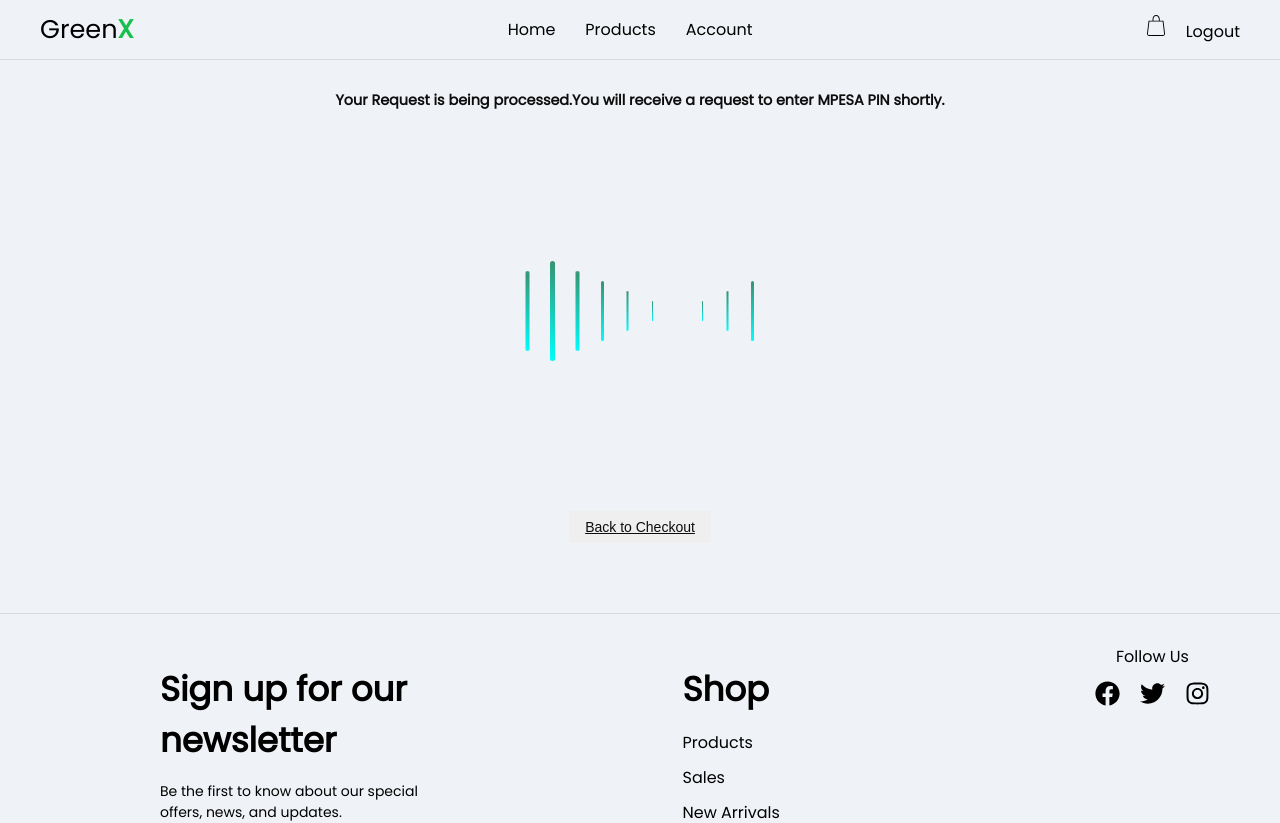
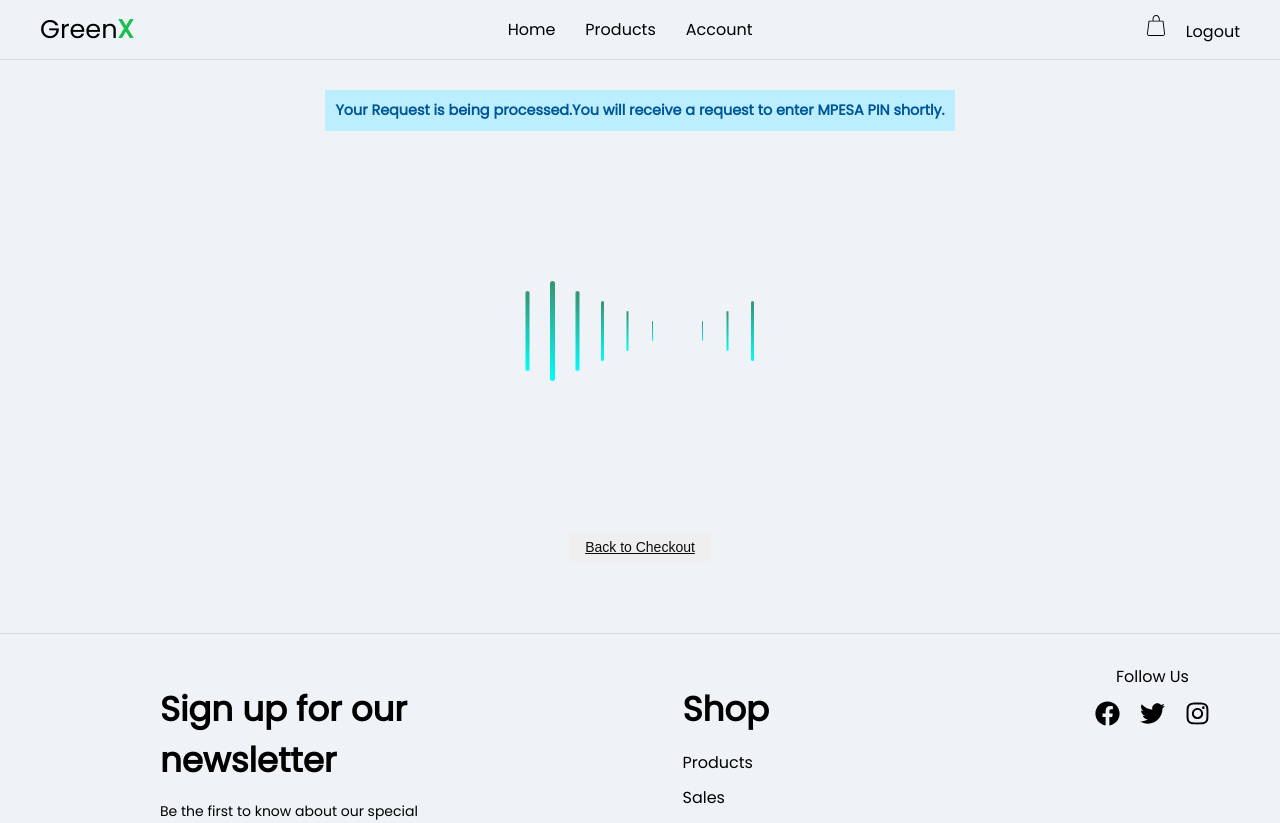
Before and after one commit to robynroby/e-Mkulima, a React (Vite) app in the folder frontend/: page /loading in a window 1280 px wide. Shown: the top 823 px of the page. Built offline with nearby package versions, Linux system fonts and the light colour scheme; sample sign-in values are in the browser's storage.

Commit message:
few ui changes

```diff
--- a/frontend/src/components/Cart.jsx
+++ b/frontend/src/components/Cart.jsx
@@ -5,7 +5,7 @@ import './Cart.scss';
 const Cart = () => {
     const [cart, setCart] = useState([]);
     const [loading, setLoading] = useState(true);
-    // const [removeMsg, setRemoveMsg] = useState('');
+    const [removeMsg, setRemoveMsg] = useState('');
 
     const subtotal = cart.reduce((acc, item) => acc + item.price * item.quantity, 0);
     const shipping = 100;
@@ -107,7 +107,7 @@ const Cart = () => {
             console.log(updatedCartData);
 
             window.location.reload();
-            // setRemoveMsg('Item removed from cart');
+            setRemoveMsg('Item removed from cart');
 
             const updatedProductsDetailsPromises = updatedProducts.map(async (product) => {
                 const productResponse = await fetch(`http://localhost:5000/api/products/find/${product.productId}`, {
@@ -157,9 +157,10 @@ const Cart = () => {
     }
 
     return (
+        <>
+            <p className="remove-msg">{removeMsg}</p>
             <div className="cart">
                 <div className="cart-items">
-                {/* <p className="remove-msg">{removeMsg}</p> */}
                     {cart.map((item) => (
                         <div className="cart-item" key={item.productId}>
                             <div className="item-details">
@@ -199,6 +200,7 @@ const Cart = () => {
                     <button className="checkout-button" onClick={handleCheckout}>Continue to Checkout</button>
                 </div>
             </div>
+        </>
     );
 };
 
--- a/frontend/src/components/loadingScreen/loadingScreen.css
+++ b/frontend/src/components/loadingScreen/loadingScreen.css
@@ -8,7 +8,10 @@
 
 .load-container h4 {
     font-size: .9rem;
-    color: #0D0D0D;
+    color: #059;
+    background-color: #BEF;
+    padding: 10px;
+
 }
 
 .load-container .back-button {
```
Lines whose indentation alone changed are shown as unchanged.
